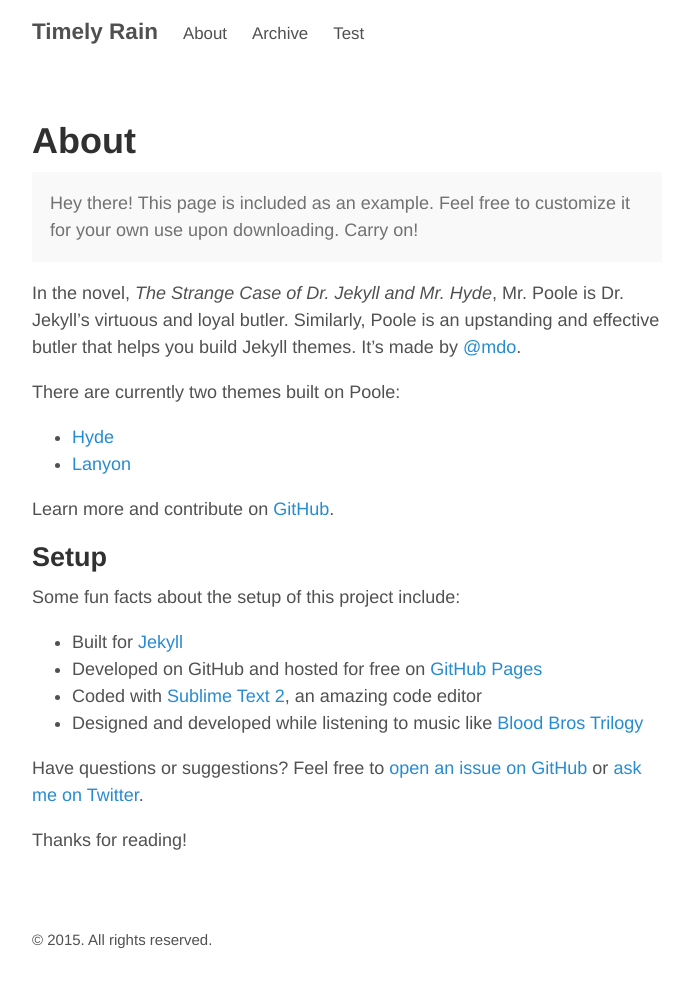
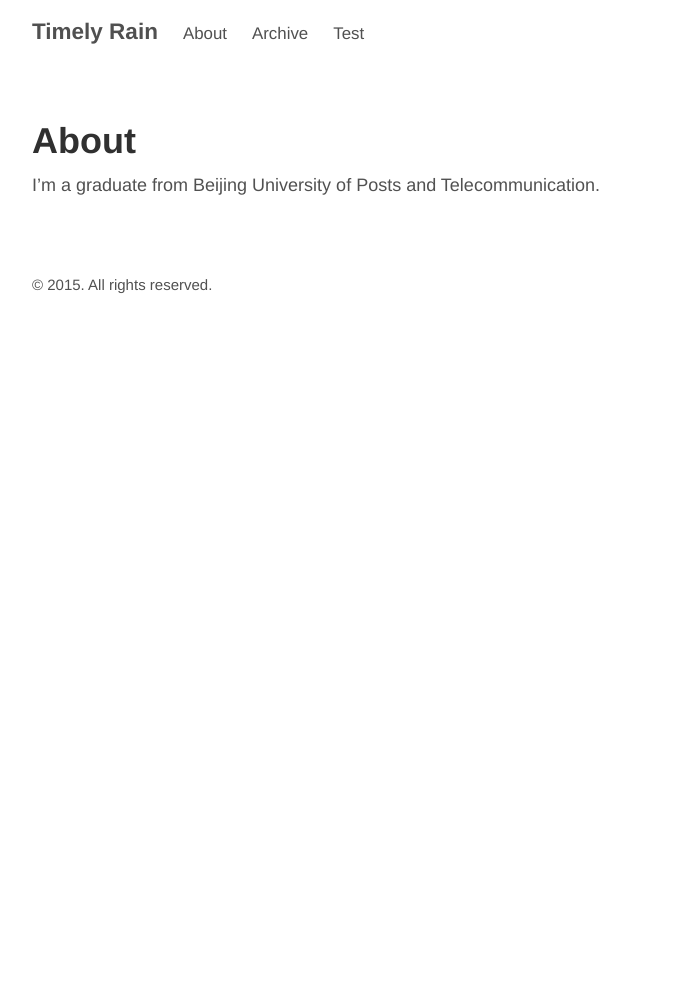
Before and after one commit to lsr1991/lsr1991.github.io, a Jekyll site: the page built from about.md, in a window 1280 px wide. Shown: the whole page, without its empty margins (293-983 px from the left). Built offline with Jekyll 4.4.1, drawn with Linux system fonts in a browser that asks for light colours; after the commit the page ends 900 px from its top, so only the background shows below that.

Commit message:
Update about.md

```diff
--- a/about.md
+++ b/about.md
@@ -3,28 +3,4 @@
 title: About
 ---
 
-<p class="message">
-  Hey there! This page is included as an example. Feel free to customize it for your own use upon downloading. Carry on!
-</p>
-
-In the novel, *The Strange Case of Dr. Jekyll and Mr. Hyde*, Mr. Poole is Dr. Jekyll's virtuous and loyal butler. Similarly, Poole is an upstanding and effective butler that helps you build Jekyll themes. It's made by [@mdo](https://twitter.com/mdo).
-
-There are currently two themes built on Poole:
-
-* [Hyde](http://hyde.getpoole.com)
-* [Lanyon](http://lanyon.getpoole.com)
-
-Learn more and contribute on [GitHub](https://github.com/poole).
-
-## Setup
-
-Some fun facts about the setup of this project include:
-
-* Built for [Jekyll](http://jekyllrb.com)
-* Developed on GitHub and hosted for free on [GitHub Pages](https://pages.github.com)
-* Coded with [Sublime Text 2](http://sublimetext.com), an amazing code editor
-* Designed and developed while listening to music like [Blood Bros Trilogy](https://soundcloud.com/maddecent/sets/blood-bros-series)
-
-Have questions or suggestions? Feel free to [open an issue on GitHub](https://github.com/poole/poole/issues/new) or [ask me on Twitter](https://twitter.com/mdo).
-
-Thanks for reading!
+I'm a graduate from Beijing University of Posts and Telecommunication.
```
